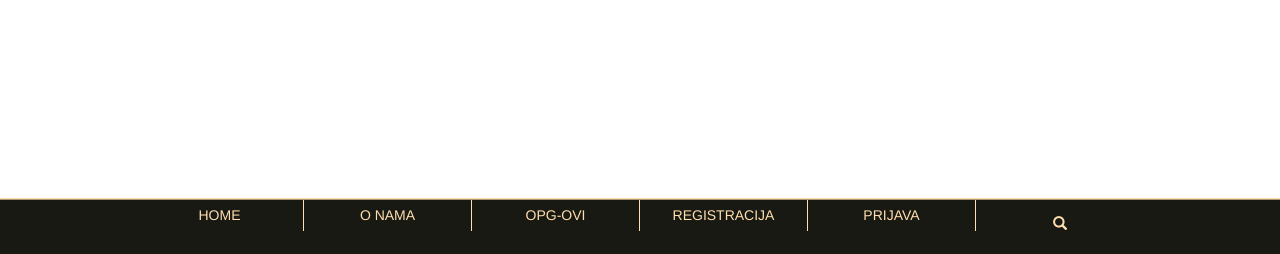
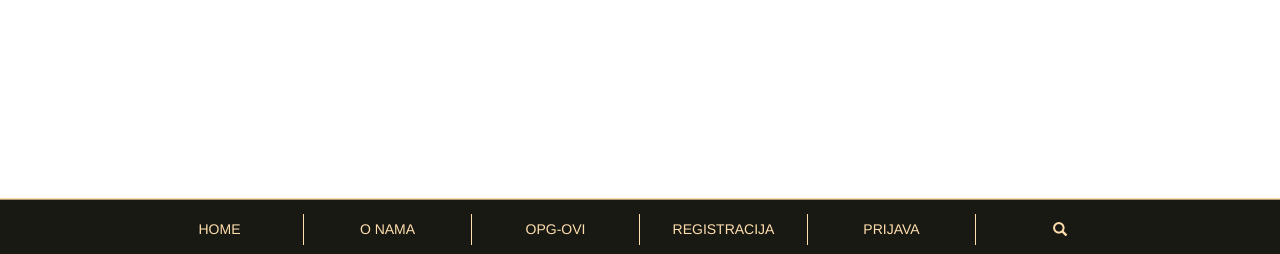
Before and after one commit to amatanovic/NFX, a PHP site: page / in a window 1280 px wide. Shown: the part 546-800 px from the top of the page. Run offline with PHP 8.4, Linux system fonts and the light colour scheme; some libraries are stand-ins or nearby versions.

Commit message:
dovršena navigacija

```diff
--- a/css/styles.css
+++ b/css/styles.css
@@ -4,7 +4,9 @@ nav{
     border-top: 2px ridge rgba(255, 222, 173,1) !important;
 }
 
-
+ul.nav{
+    margin-top: 1em;
+}
 
 nav ul li{
     padding: 0em;
@@ -22,7 +24,11 @@ ul.nav>li>a{
     color: navajowhite;
 }
 
-
+ul.nav>li>a:hover{
+    background-color: rgba(25,25,20,1);
+    color: #8f7b5f;
+    font-weight: bold;
+}
 
 div.navbar-collapse{
         width: 72em;
@@ -33,3 +39,7 @@ div.navbar-collapse{
 .searchikona{
     border-right: none;
 }
+
+.searchikona>a{
+    padding-top: 0.5em !important;
+}
```
